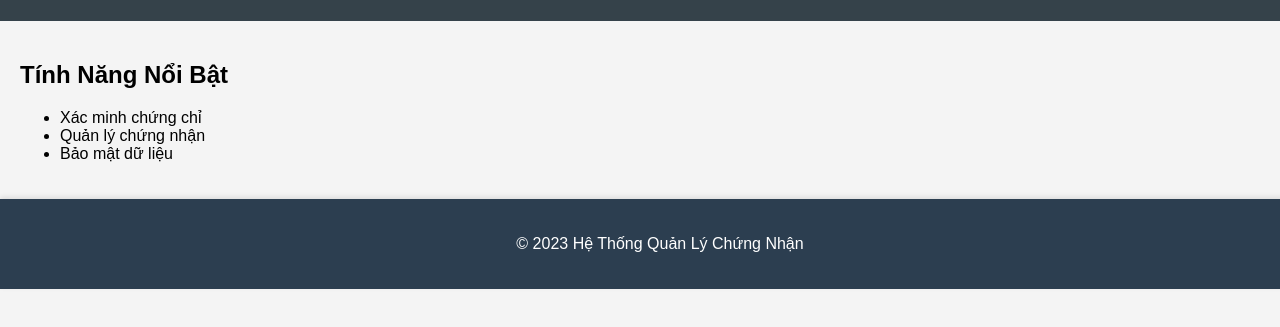
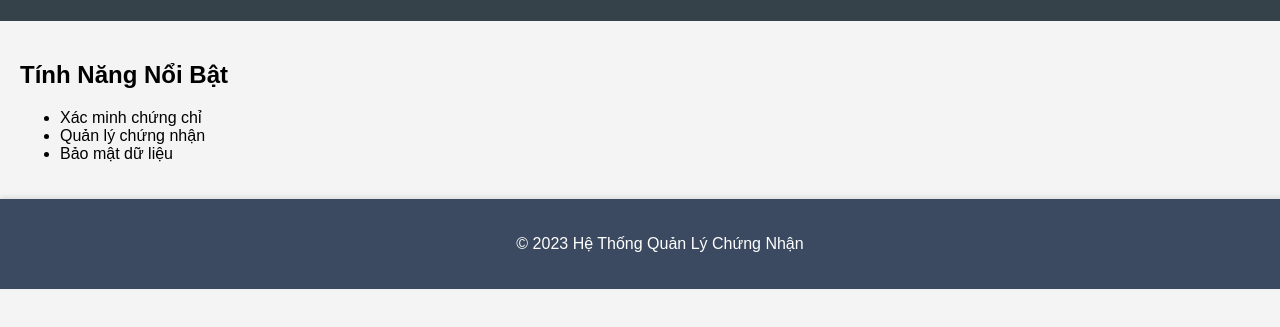
Before and after one commit to yourdiebronze7/h--th-ng-qu-n-l--ch-ng-nh-n, a website: page index.html in a window 1280 px wide. In both pictures the pointer is over the element "© 2023 Hệ Thống Quản Lý Chứng Nhận". Shown: the part 99-426 px from the top of the page. Drawn offline with Linux system fonts and the light colour scheme.

Commit message:
Change footer background color on hover to a lighter shade for better visibility.

```diff
--- a/styles.css
+++ b/styles.css
@@ -29,5 +29,5 @@ footer {
 }
 
 footer:hover {
-    background: #2c3e50;
+    background: #3b4a60;
 }
```
